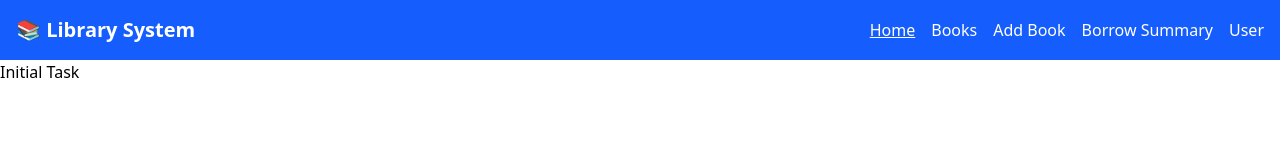
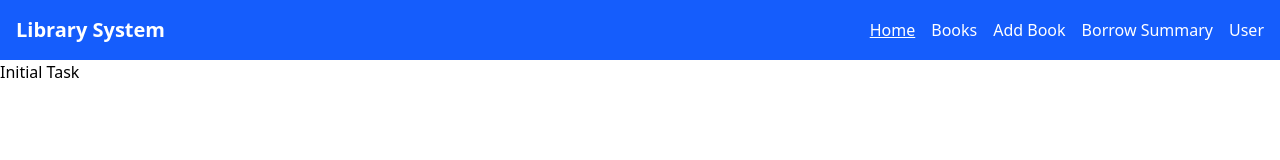
Before and after one commit to anamikagain559/redux-basic-app, a React (Vite) app: page / in a window 1280 px wide. Shown: the top 160 px of the page. Built offline with nearby package versions, Linux system fonts and the light colour scheme.

Commit message:
nav bar changed

```diff
--- a/src/components/ui/layouts/Navbar.tsx
+++ b/src/components/ui/layouts/Navbar.tsx
@@ -4,7 +4,7 @@ const Navbar = () => {
   return (
       <nav className="bg-blue-600 text-white py-4">
       <div className="container mx-auto flex justify-between items-center px-4">
-        <h1 className="text-xl font-bold">📚 Library System</h1>
+        <h1 className="text-xl font-bold">Library System</h1>
         <div className="space-x-4">
           <NavLink to="/" className={({ isActive }) => isActive ? 'underline' : ''}>Home</NavLink>
           <NavLink to="/books" className={({ isActive }) => isActive ? 'underline' : ''}>Books</NavLink>
```
